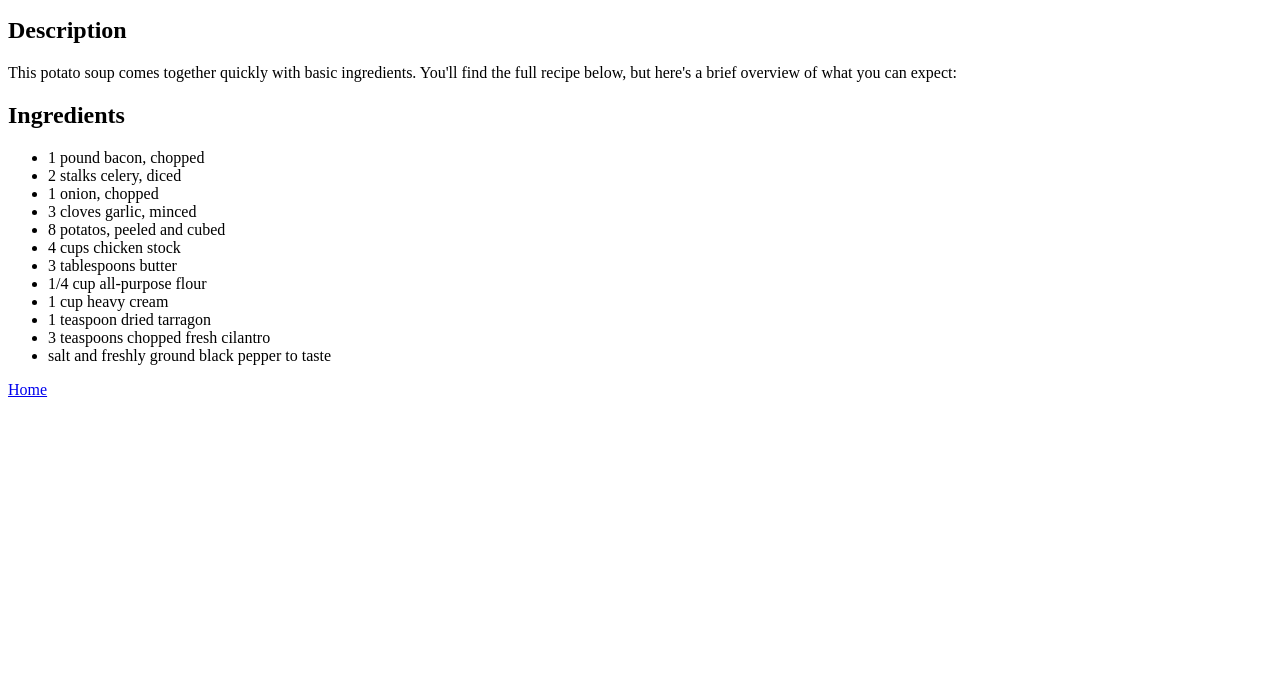
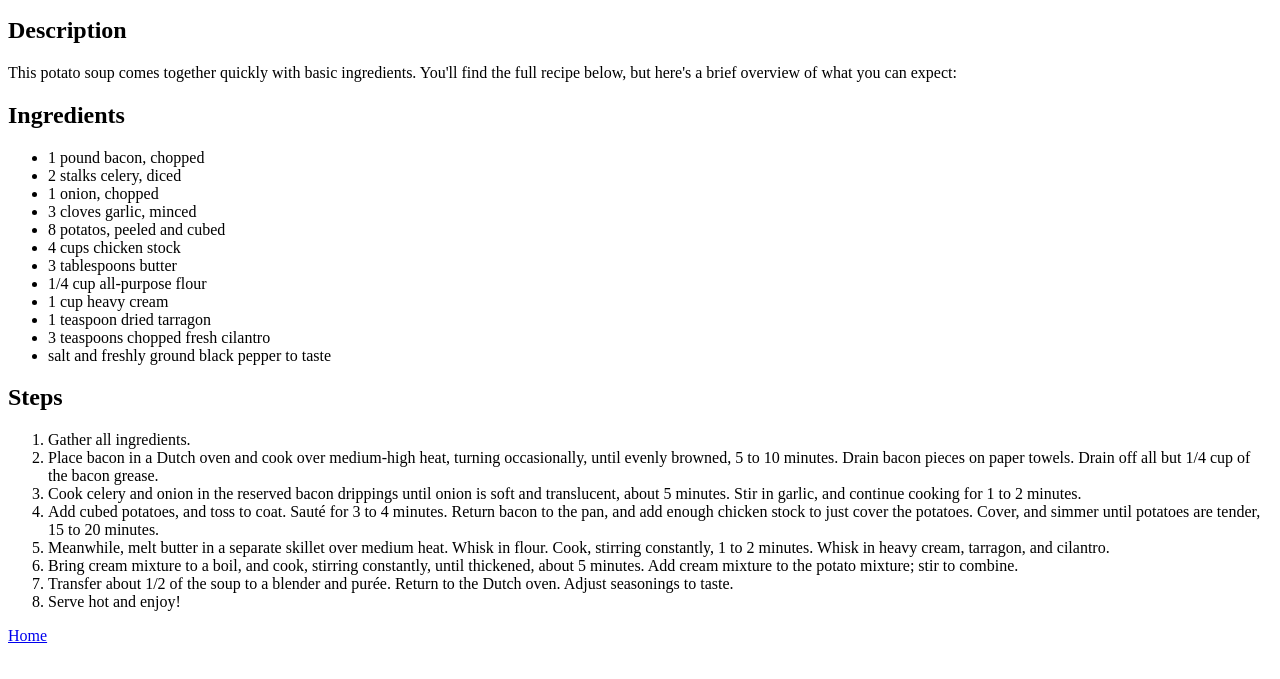
Before and after one commit to DufforJ/odin-recipes, a plain HTML site: page recipes/potato_soup.html in a window 1280 px wide. Shown: the part 101-780 px from the top of the page. Drawn offline with Linux system fonts and the light colour scheme.

Commit message:
add steps

```diff
--- a/recipes/potato_soup.html
+++ b/recipes/potato_soup.html
@@ -25,6 +25,17 @@
         <li>3 teaspoons chopped fresh cilantro</li>
         <li>salt and freshly ground black pepper to taste</li>
     </ul>
+    <h2>Steps</h2>
+    <ol>
+        <li>Gather all ingredients.</li>
+        <li>Place bacon in a Dutch oven and cook over medium-high heat, turning occasionally, until evenly browned, 5 to 10 minutes. Drain bacon pieces on paper towels. Drain off all but 1/4 cup of the bacon grease.</li>
+        <li>Cook celery and onion in the reserved bacon drippings until onion is soft and translucent, about 5 minutes. Stir in garlic, and continue cooking for 1 to 2 minutes.</li>
+        <li>Add cubed potatoes, and toss to coat. Sauté for 3 to 4 minutes. Return bacon to the pan, and add enough chicken stock to just cover the potatoes. Cover, and simmer until potatoes are tender, 15 to 20 minutes.</li>
+        <li>Meanwhile, melt butter in a separate skillet over medium heat. Whisk in flour. Cook, stirring constantly, 1 to 2 minutes. Whisk in heavy cream, tarragon, and cilantro.</li>
+        <li>Bring cream mixture to a boil, and cook, stirring constantly, until thickened, about 5 minutes. Add cream mixture to the potato mixture; stir to combine.</li>
+        <li>Transfer about 1/2 of the soup to a blender and purée. Return to the Dutch oven. Adjust seasonings to taste.</li>
+        <li>Serve hot and enjoy!</li>
+    </ol>
     <a href="../index.html">Home</a>
 </body>
 </html>
```
